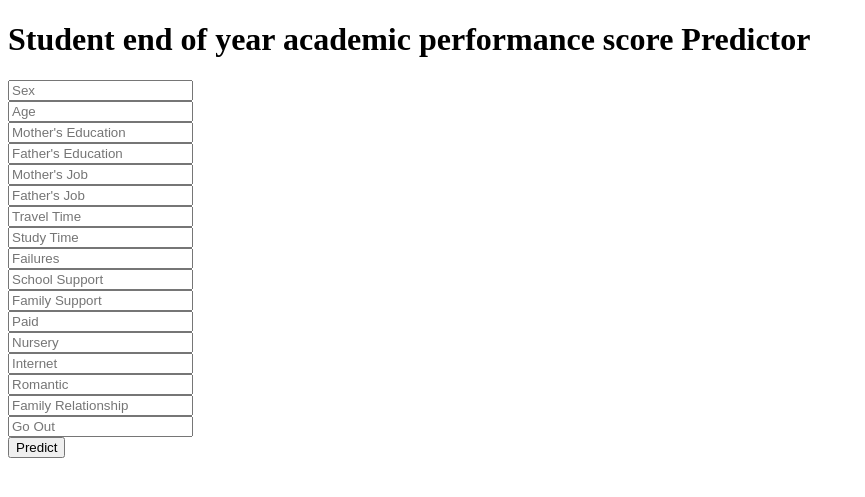
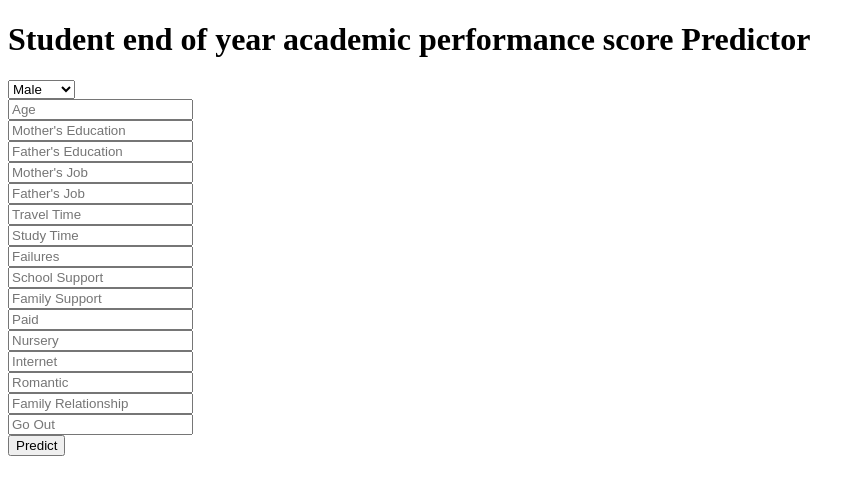
Before and after one commit to Mulugeek/mystudentsmlmodel, a Flask app: page / in a window 1280 px wide. Shown: the top 497 px of the page, without its empty margins (0-865 px from the left). Run offline with Flask 2, Linux system fonts and the light colour scheme; parts of the project's set-up code (start-up, migrations or seed data) failed here and were passed over.

Commit message:
Update index.html

```diff
--- a/templates/index.html
+++ b/templates/index.html
@@ -12,7 +12,10 @@
  <div class="login">
     <h1> Student end of year academic performance score Predictor</h1>
     <form action="{{ url_for('predict') }}" method="post">
-        <input name="sex" placeholder="Sex" required="required"/><br>
+      <select name="sex" required>
+             <option value="1">Male</option>
+              <option value="0">Female</option>
+      </select><br>
         <input name="age" placeholder="Age" required="required"/><br>
         <input name="Medu" placeholder="Mother's Education" required="required"/><br>
         <input name="Fedu" placeholder="Father's Education" required="required"/><br>
```
